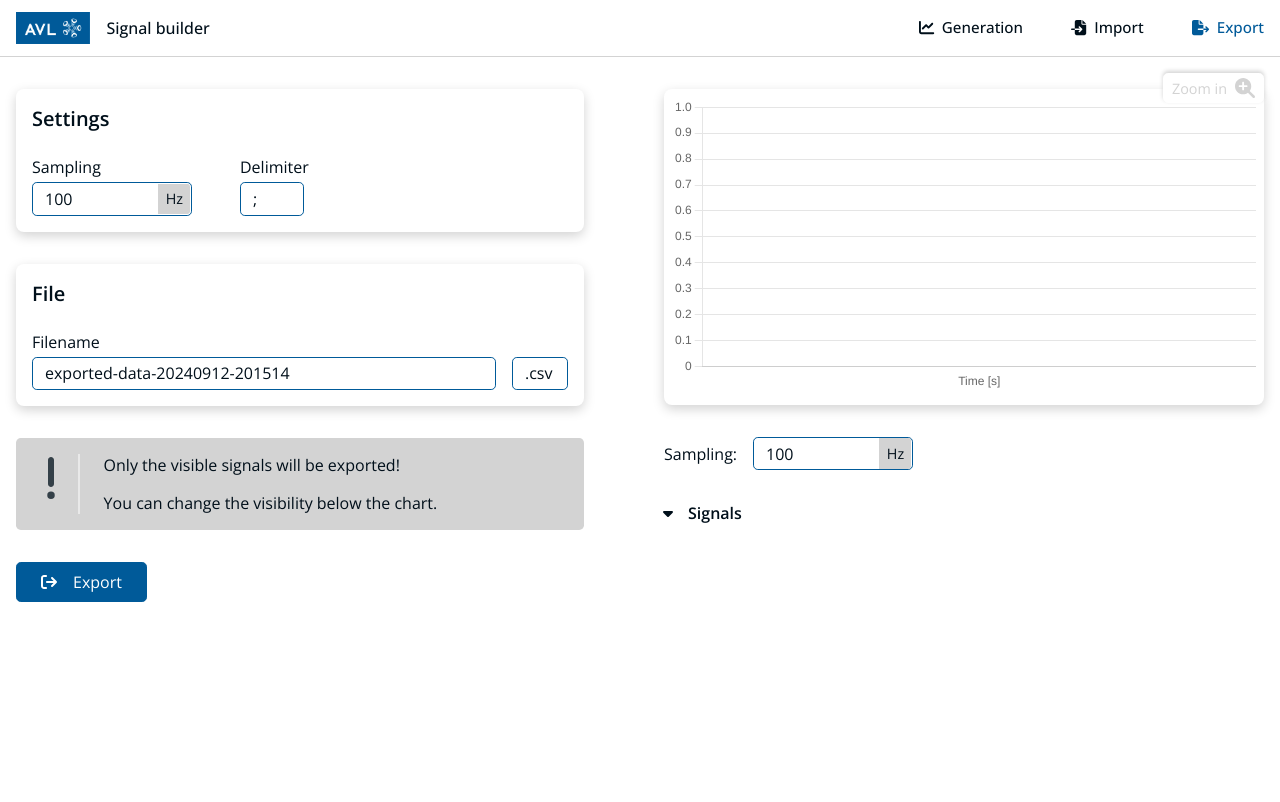
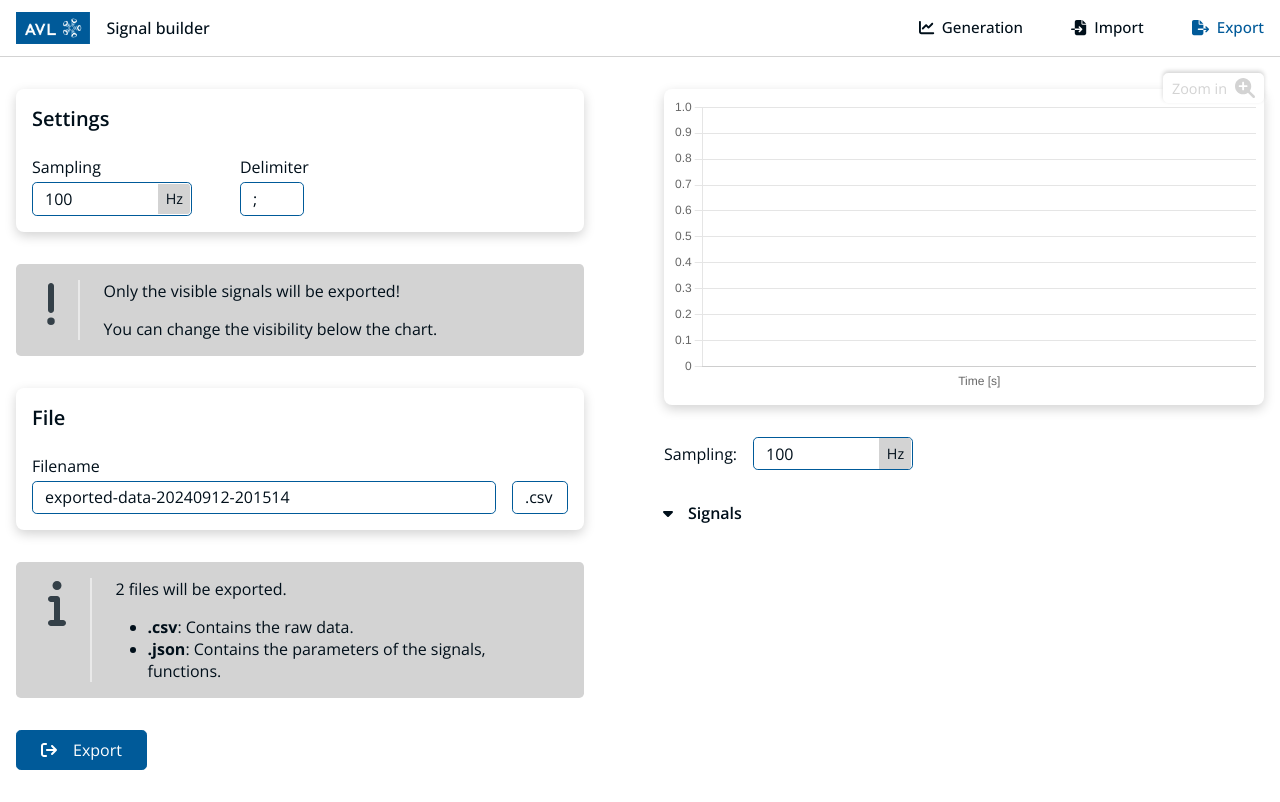
Before and after one commit to istvankurucz/signal-builder-frontend, a React (Vite) app: page /export in a window 1280 px wide. Built offline with nearby package versions, Linux system fonts and the light colour scheme.

Commit message:
Export params file.

```diff
--- a/src/pages/Export/Export.css
+++ b/src/pages/Export/Export.css
@@ -19,6 +19,10 @@
 	margin-bottom: 0;
 }
 
+.export__alert--files ul {
+	margin-left: 2rem;
+}
+
 .export__button {
 	width: fit-content;
 }
--- a/src/pages/Export/Export.jsx
+++ b/src/pages/Export/Export.jsx
@@ -2,7 +2,7 @@ import { useRef, useState } from "react";
 import papa from "papaparse";
 import { useStateValue } from "../../contexts/Context API/StateProvider";
 import { FontAwesomeIcon } from "@fortawesome/react-fontawesome";
-import { faArrowRightFromBracket, faCheck } from "@fortawesome/free-solid-svg-icons";
+import { faArrowRightFromBracket, faCheck, faInfo } from "@fortawesome/free-solid-svg-icons";
 import Input from "../../components/form/Input/Input";
 import Page from "../../components/layout/Page/Page";
 import ShadowBox from "../../components/layout/ShadowBox/ShadowBox";
@@ -80,15 +80,12 @@ function Export({ setShowLoadSignals }) {
 		}
 	}
 
-	function downloadFile(data) {
-		// Create a Blob from the response data
-		const url = window.URL.createObjectURL(new Blob([data], { type: "text/csv" }));
-
+	function downloadFile(url, filename) {
 		// Create an a element to the URL
 		const a = document.createElement("a");
 		a.style.display = "none";
 		a.href = url;
-		a.download = `${filename}.csv`; // name of the file that will be downloaded
+		a.download = filename; // name of the file that will be downloaded
 
 		// Trigger the event
 		document.body.appendChild(a);
@@ -118,7 +115,14 @@ function Export({ setShowLoadSignals }) {
 		});
 
 		// Download the CSV string as a CSV file
-		downloadFile(csvString);
+		const csvURL = window.URL.createObjectURL(new Blob([csvString], { type: "text/csv" }));
+		downloadFile(csvURL, `${filename}.csv`);
+
+		// Download the parameters as a JSON file
+		const jsonURL = window.URL.createObjectURL(
+			new Blob([JSON.stringify(signals)], { type: "text/json" })
+		);
+		downloadFile(jsonURL, `${filename}-parameters.json`);
 
 		// Show the result alert
 		setShowExportResult(true);
@@ -161,6 +165,11 @@ function Export({ setShowLoadSignals }) {
 					</div>
 				</ShadowBox>
 
+				<Alert variant="info" className="export__alert">
+					<P>Only the visible signals will be exported!</P>
+					<P>You can change the visibility below the chart.</P>
+				</Alert>
+
 				<ShadowBox className="export__file">
 					<H2>File</H2>
 
@@ -185,9 +194,16 @@ function Export({ setShowLoadSignals }) {
 					</div>
 				</ShadowBox>
 
-				<Alert variant="info" className="export__alert">
-					<P>Only the visible signals will be exported!</P>
-					<P>You can change the visibility below the chart.</P>
+				<Alert variant="info" icon={faInfo} className="export__alert export__alert--files">
+					<P>2 files will be exported.</P>
+					<ul>
+						<li>
+							<strong>.csv</strong>: Contains the raw data.
+						</li>
+						<li>
+							<strong>.json</strong>: Contains the parameters of the signals, functions.
+						</li>
+					</ul>
 				</Alert>
 
 				<Button className="export__button" onClick={exportData}>
```
